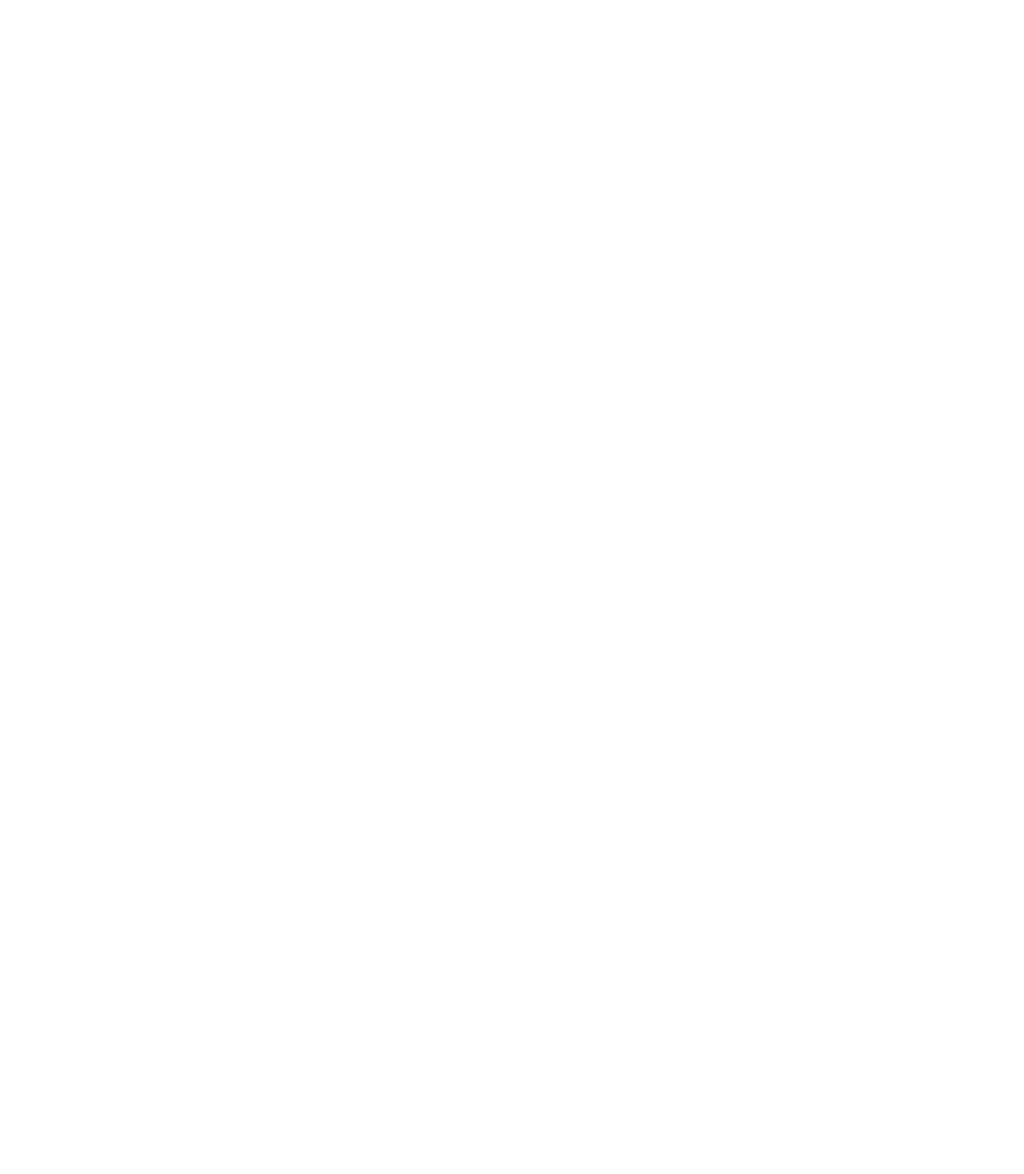
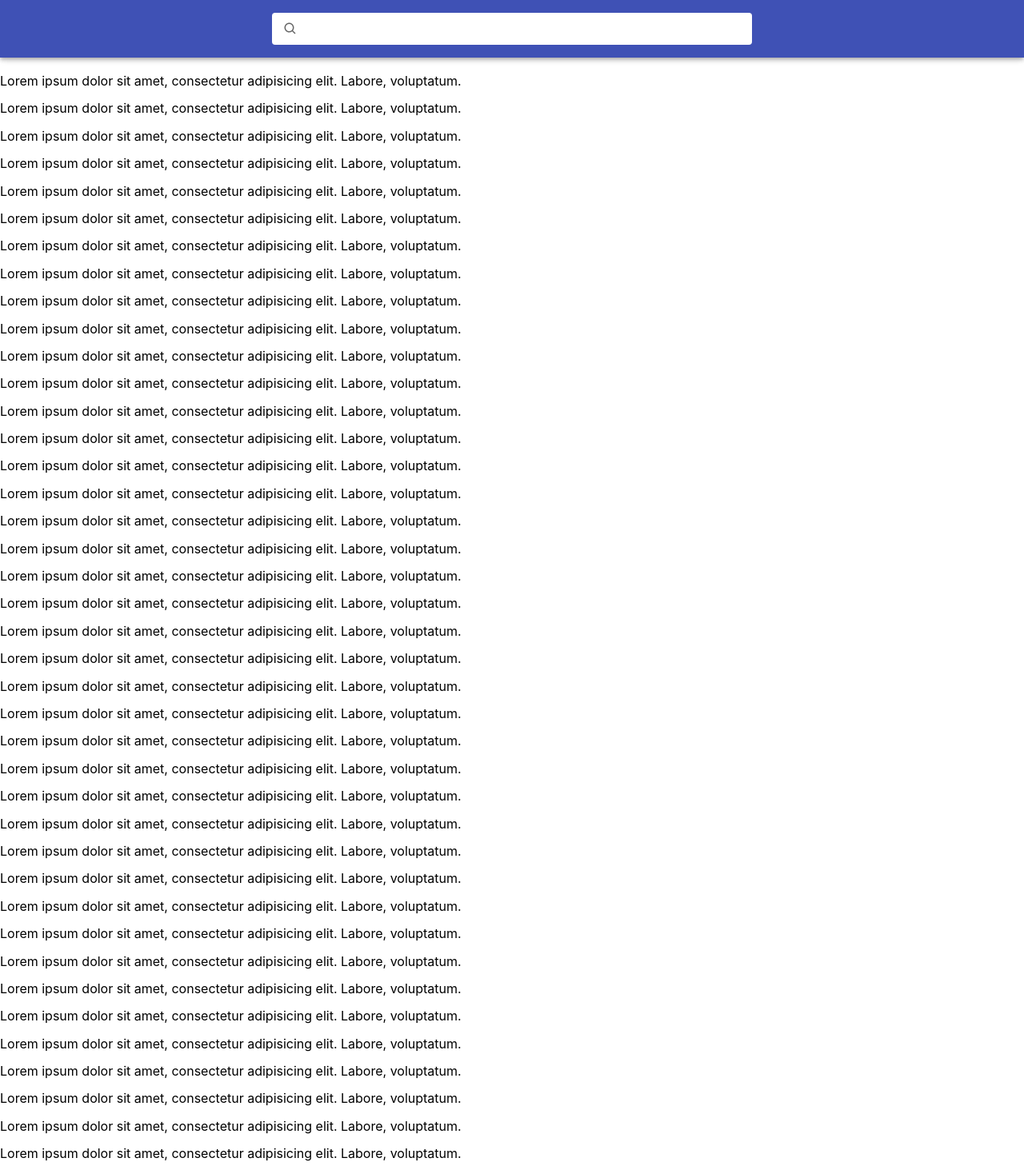
Before and after one commit to biggujo/goit-react-hw-04, a React (Create React App) app: page / in a window 1280 px wide. Shown: the top 1468 px of the page at 80% size. Before the commit the page ends 800 px from the top, so only its background shows below. Built offline with nearby package versions, Linux system fonts and the light colour scheme.

Commit message:
Add SearchBar (Formik, React Icons)

```diff
--- a/package.json
+++ b/package.json
@@ -4,6 +4,8 @@
   "private": true,
   "homepage": "https://biggujo.github.io/goit-react-hw-03-image-finder/",
   "dependencies": {
+    "@emotion/react": "^11.11.1",
+    "@emotion/styled": "^11.11.0",
     "@testing-library/jest-dom": "^5.16.3",
     "@testing-library/react": "^12.1.4",
     "@testing-library/user-event": "^13.5.0",
@@ -11,6 +13,7 @@
     "modern-normalize": "^2.0.0",
     "react": "^18.1.0",
     "react-dom": "^18.1.0",
+    "react-icons": "^4.11.0",
     "react-scripts": "5.0.1",
     "web-vitals": "^2.1.3"
   },
--- a/public/index.html
+++ b/public/index.html
@@ -1,20 +1,20 @@
 <!DOCTYPE html>
-<html lang="en">
+<html lang='en'>
   <head>
-    <meta charset="utf-8" />
-    <link rel="icon" href="%PUBLIC_URL%/favicon.ico" />
-    <meta name="viewport" content="width=device-width, initial-scale=1" />
-    <meta name="theme-color" content="#000000" />
+    <meta charset='utf-8' />
+    <link rel='icon' href='%PUBLIC_URL%/favicon.ico' />
+    <meta name='viewport' content='width=device-width, initial-scale=1' />
+    <meta name='theme-color' content='#000000' />
     <meta
-      name="description"
-      content="Web site created using create-react-app"
+      name='description'
+      content='Web site created using create-react-app'
     />
-    <link rel="apple-touch-icon" href="%PUBLIC_URL%/logo192.png" />
+    <link rel='apple-touch-icon' href='%PUBLIC_URL%/logo192.png' />
     <!--
       manifest.json provides metadata used when your web app is installed on a
       user's mobile device or desktop. See https://developers.google.com/web/fundamentals/web-app-manifest/
     -->
-    <link rel="manifest" href="%PUBLIC_URL%/manifest.json" />
+    <link rel='manifest' href='%PUBLIC_URL%/manifest.json' />
     <!--
       Notice the use of %PUBLIC_URL% in the tags above.
       It will be replaced with the URL of the `public` folder during the build.
@@ -27,7 +27,7 @@
     <title>React App</title>
 
     <!-- Start Single Page Apps for GitHub Pages -->
-    <script type="text/javascript">
+    <script type='text/javascript'>
       // Single Page Apps for GitHub Pages
       // MIT License
       // https://github.com/rafgraph/spa-github-pages
@@ -38,19 +38,18 @@
       // When the single page app is loaded further down in this file,
       // the correct url will be waiting in the browser's history for
       // the single page app to route accordingly.
-      (function (l) {
+      (function(l) {
         if (l.search[1] === '/') {
           var decoded = l.search
-            .slice(1)
-            .split('&')
-            .map(function (s) {
-              return s.replace(/~and~/g, '&');
-            })
-            .join('?');
-          window.history.replaceState(
+          .slice(1)
+          .split('&')
+          .map(function(s) {
+            return s.replace(/~and~/g, '&');
+          })
+          .join('?');
+          window.history.replaceState(null,
             null,
-            null,
-            l.pathname.slice(0, -1) + decoded + l.hash
+            l.pathname.slice(0, -1) + decoded + l.hash,
           );
         }
       })(window.location);
@@ -59,7 +58,8 @@
   </head>
   <body>
     <noscript>You need to enable JavaScript to run this app.</noscript>
-    <div id="root"></div>
+    <div id='root'></div>
+    <div id='sticky-header'></div>
     <!--
       This HTML file is a template.
       If you open it directly in the browser, you will see an empty page.
--- a/src/components/App.jsx
+++ b/src/components/App.jsx
@@ -1,5 +1,117 @@
-export const App = () => {
-  return (
-    <></>
-  );
-};
+import React, { Component } from 'react';
+import SearchBar from './SearchBar';
+
+class App extends Component {
+  state = {
+    query: '',
+  };
+
+  handleQuerySubmit = (values) => {
+    this.setState({ query: values.query });
+
+  };
+
+  render() {
+    return (<div>
+      <SearchBar onSubmit={this.handleQuerySubmit} />
+      <p>Lorem ipsum dolor sit amet, consectetur adipisicing elit. Labore,
+        voluptatum.</p>
+      <p>Lorem ipsum dolor sit amet, consectetur adipisicing elit. Labore,
+        voluptatum.</p>
+      <p>Lorem ipsum dolor sit amet, consectetur adipisicing elit. Labore,
+        voluptatum.</p>
+      <p>Lorem ipsum dolor sit amet, consectetur adipisicing elit. Labore,
+        voluptatum.</p>
+      <p>Lorem ipsum dolor sit amet, consectetur adipisicing elit. Labore,
+        voluptatum.</p>
+      <p>Lorem ipsum dolor sit amet, consectetur adipisicing elit. Labore,
+        voluptatum.</p>
+      <p>Lorem ipsum dolor sit amet, consectetur adipisicing elit. Labore,
+        voluptatum.</p>
+      <p>Lorem ipsum dolor sit amet, consectetur adipisicing elit. Labore,
+        voluptatum.</p>
+      <p>Lorem ipsum dolor sit amet, consectetur adipisicing elit. Labore,
+        voluptatum.</p>
+      <p>Lorem ipsum dolor sit amet, consectetur adipisicing elit. Labore,
+        voluptatum.</p>
+      <p>Lorem ipsum dolor sit amet, consectetur adipisicing elit. Labore,
+        voluptatum.</p>
+      <p>Lorem ipsum dolor sit amet, consectetur adipisicing elit. Labore,
+        voluptatum.</p>
+      <p>Lorem ipsum dolor sit amet, consectetur adipisicing elit. Labore,
+        voluptatum.</p>
+      <p>Lorem ipsum dolor sit amet, consectetur adipisicing elit. Labore,
+        voluptatum.</p>
+      <p>Lorem ipsum dolor sit amet, consectetur adipisicing elit. Labore,
+        voluptatum.</p>
+      <p>Lorem ipsum dolor sit amet, consectetur adipisicing elit. Labore,
+        voluptatum.</p>
+      <p>Lorem ipsum dolor sit amet, consectetur adipisicing elit. Labore,
+        voluptatum.</p>
+      <p>Lorem ipsum dolor sit amet, consectetur adipisicing elit. Labore,
+        voluptatum.</p>
+      <p>Lorem ipsum dolor sit amet, consectetur adipisicing elit. Labore,
+        voluptatum.</p>
+      <p>Lorem ipsum dolor sit amet, consectetur adipisicing elit. Labore,
+        voluptatum.</p>
+      <p>Lorem ipsum dolor sit amet, consectetur adipisicing elit. Labore,
+        voluptatum.</p>
+      <p>Lorem ipsum dolor sit amet, consectetur adipisicing elit. Labore,
+        voluptatum.</p>
+      <p>Lorem ipsum dolor sit amet, consectetur adipisicing elit. Labore,
+        voluptatum.</p>
+      <p>Lorem ipsum dolor sit amet, consectetur adipisicing elit. Labore,
+        voluptatum.</p>
+      <p>Lorem ipsum dolor sit amet, consectetur adipisicing elit. Labore,
+        voluptatum.</p>
+      <p>Lorem ipsum dolor sit amet, consectetur adipisicing elit. Labore,
+        voluptatum.</p>
+      <p>Lorem ipsum dolor sit amet, consectetur adipisicing elit. Labore,
+        voluptatum.</p>
+      <p>Lorem ipsum dolor sit amet, consectetur adipisicing elit. Labore,
+        voluptatum.</p>
+      <p>Lorem ipsum dolor sit amet, consectetur adipisicing elit. Labore,
+        voluptatum.</p>
+      <p>Lorem ipsum dolor sit amet, consectetur adipisicing elit. Labore,
+        voluptatum.</p>
+      <p>Lorem ipsum dolor sit amet, consectetur adipisicing elit. Labore,
+        voluptatum.</p>
+      <p>Lorem ipsum dolor sit amet, consectetur adipisicing elit. Labore,
+        voluptatum.</p>
+      <p>Lorem ipsum dolor sit amet, consectetur adipisicing elit. Labore,
+        voluptatum.</p>
+      <p>Lorem ipsum dolor sit amet, consectetur adipisicing elit. Labore,
+        voluptatum.</p>
+      <p>Lorem ipsum dolor sit amet, consectetur adipisicing elit. Labore,
+        voluptatum.</p>
+      <p>Lorem ipsum dolor sit amet, consectetur adipisicing elit. Labore,
+        voluptatum.</p>
+      <p>Lorem ipsum dolor sit amet, consectetur adipisicing elit. Labore,
+        voluptatum.</p>
+      <p>Lorem ipsum dolor sit amet, consectetur adipisicing elit. Labore,
+        voluptatum.</p>
+      <p>Lorem ipsum dolor sit amet, consectetur adipisicing elit. Labore,
+        voluptatum.</p>
+      <p>Lorem ipsum dolor sit amet, consectetur adipisicing elit. Labore,
+        voluptatum.</p>
+      <p>Lorem ipsum dolor sit amet, consectetur adipisicing elit. Labore,
+        voluptatum.</p>
+      <p>Lorem ipsum dolor sit amet, consectetur adipisicing elit. Labore,
+        voluptatum.</p>
+      <p>Lorem ipsum dolor sit amet, consectetur adipisicing elit. Labore,
+        voluptatum.</p>
+      <p>Lorem ipsum dolor sit amet, consectetur adipisicing elit. Labore,
+        voluptatum.</p>
+      <p>Lorem ipsum dolor sit amet, consectetur adipisicing elit. Labore,
+        voluptatum.</p>
+      <p>Lorem ipsum dolor sit amet, consectetur adipisicing elit. Labore,
+        voluptatum.</p>
+      <p>Lorem ipsum dolor sit amet, consectetur adipisicing elit. Labore,
+        voluptatum.</p>
+      <p>Lorem ipsum dolor sit amet, consectetur adipisicing elit. Labore,
+        voluptatum.</p>
+    </div>);
+  }
+}
+
+export default App;
--- /dev/null
+++ b/src/components/SearchBar/SearchBar.jsx
@@ -0,0 +1,27 @@
+import React from 'react';
+import { Field, Form, Formik } from 'formik';
+import {
+  FieldStyled, FormStyled, IconButtonStyled, IconStyled, SearchBarStyled,
+} from './SearchBar.styled';
+import PropTypes from 'prop-types';
+
+export default function SearchBar({ onSubmit }) {
+  return <SearchBarStyled>
+    <Formik initialValues={{
+      query: '',
+    }} onSubmit={(values) => {
+      onSubmit(values);
+    }}>
+      <FormStyled>
+        <IconButtonStyled type='submit' aria-label='Search'>
+          <IconStyled />
+        </IconButtonStyled>
+        <FieldStyled name='query' autoComplete='off' />
+      </FormStyled>
+    </Formik>
+  </SearchBarStyled>;
+}
+
+SearchBar.propTypes = {
+  onSubmit: PropTypes.func.isRequired,
+};
--- /dev/null
+++ b/src/components/SearchBar/SearchBar.styled.js
@@ -0,0 +1,59 @@
+import styled from '@emotion/styled';
+import { Field, Form } from 'formik';
+import { BiSearch } from 'react-icons/bi';
+
+export const SearchBarStyled = styled.header`
+  position: sticky;
+  top: 0;
+  right: 0;
+
+  display: flex;
+  justify-content: center;
+  align-items: center;
+  min-height: 72px;
+  margin-bottom: 20px;
+
+  background-color: #3f51b5;
+  box-shadow: 0px 2px 4px -1px rgba(0, 0, 0, 0.2),
+  0px 4px 5px 0px rgba(0, 0, 0, 0.14), 0px 1px 10px 0px rgba(0, 0, 0, 0.12);
+`;
+
+export const FormStyled = styled(Form)`
+  display: flex;
+  width: 600px;
+
+  background-color: #ffffff;
+  border-radius: 4px;
+
+  overflow: hidden;
+`;
+
+export const IconButtonStyled = styled.button`
+  display: inline-flex;
+  justify-content: center;
+  align-items: center;
+  height: 40px;
+  width: 48px;
+
+  border: none;
+  background-color: transparent;
+
+  &
+`;
+
+export const IconStyled = styled(BiSearch)`
+  width: 18px;
+  height: 18px;
+
+  opacity: 0.6;
+`;
+
+export const FieldStyled = styled(Field)`
+  width: 100%;
+  height: 40px;
+
+  border: none;
+  background-color: transparent;
+
+  outline: none;
+`;
--- /dev/null
+++ b/src/components/SearchBar/index.js
@@ -0,0 +1 @@
+export {default} from "./SearchBar"
--- a/src/index.css
+++ b/src/index.css
@@ -1,13 +1,13 @@
 body {
   margin: 0;
   font-family: -apple-system, BlinkMacSystemFont, 'Segoe UI', 'Roboto', 'Oxygen',
-    'Ubuntu', 'Cantarell', 'Fira Sans', 'Droid Sans', 'Helvetica Neue',
-    sans-serif;
+  'Ubuntu', 'Cantarell', 'Fira Sans', 'Droid Sans', 'Helvetica Neue',
+  sans-serif;
   -webkit-font-smoothing: antialiased;
   -moz-osx-font-smoothing: grayscale;
 }
 
 code {
   font-family: source-code-pro, Menlo, Monaco, Consolas, 'Courier New',
-    monospace;
+  monospace;
 }
```
Also changed, not shown: src/index.js (+5 -8 lines), 1 other file (tests, documents, lock files or other folders).
